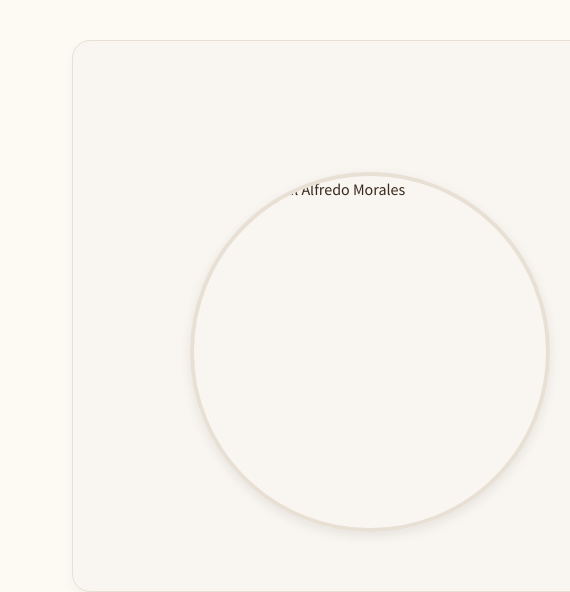
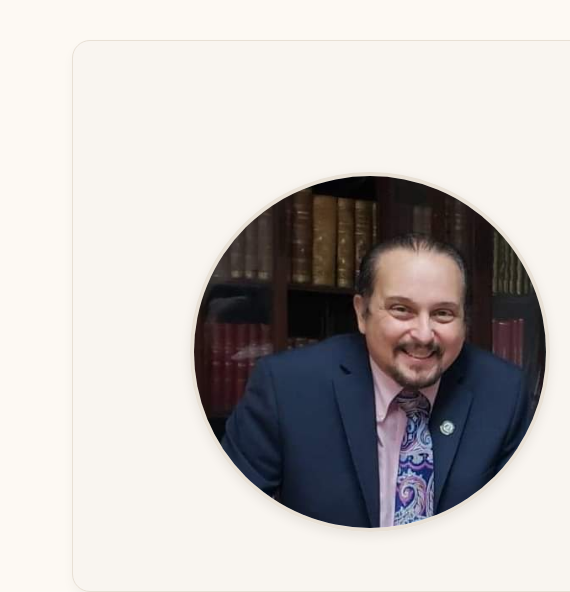
Before and after one commit to Aguusrv/Alfredo-Vlog, a plain HTML site: page index.html in a window 1280 px wide. Shown: the part 315-907 px from the top of the page, 0-570 px from the left. Drawn offline with nearby package versions, Linux system fonts and the light colour scheme.

Commit message:
Update index.html

```diff
--- a/index.html
+++ b/index.html
@@ -417,7 +417,7 @@
       <div class="about-content">
         <div class="profile-img">
           <img
-            src="perfl.jpg"
+            src="perfil.jpg"
             alt="Foto de perfil Alfredo Morales"
           >
         </div>
```
